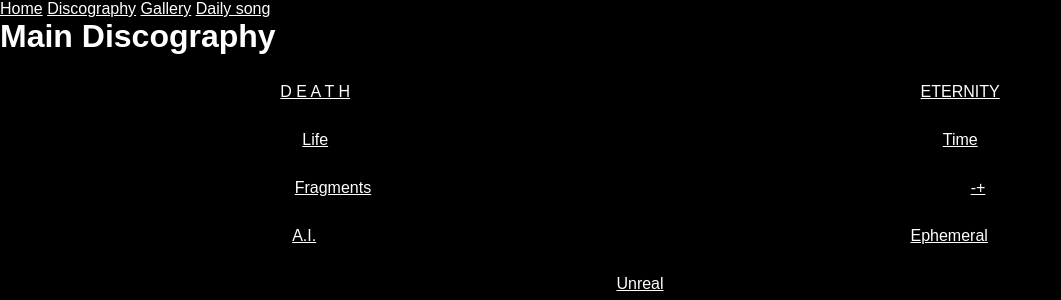
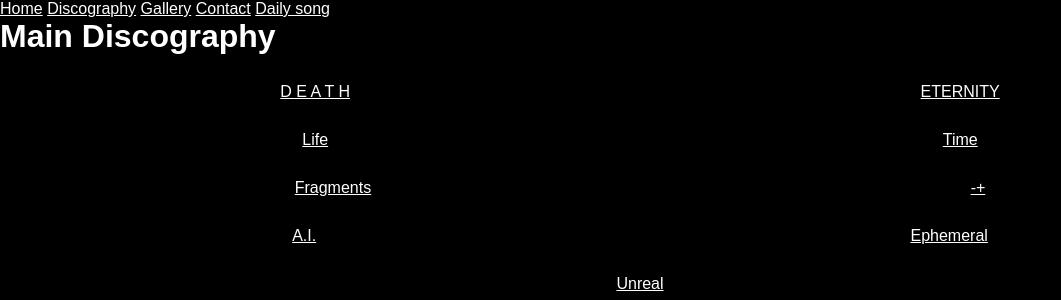
Before and after one commit to Kars-Ascended/Mr_Kitty_Archive, a PHP site: page /pages/discography/index.php in a window 1280 px wide. Shown: the top 300 px of the page, without its empty margins (0-1061 px from the left). Run offline with PHP 8.4, Linux system fonts and the light colour scheme.

Commit message:
added contact to navbar

```diff
--- a/backend/nav.php
+++ b/backend/nav.php
@@ -2,5 +2,6 @@
     <a class="button" href="/home">Home</a>
     <a class="button" href="/discography/">Discography</a>
     <a class="button" href="/gallery">Gallery</a>
+    <a class="button" href="/contact">Contact</a>
     <a class="button" href="/daily-song">Daily song</a>
 </div>
```
